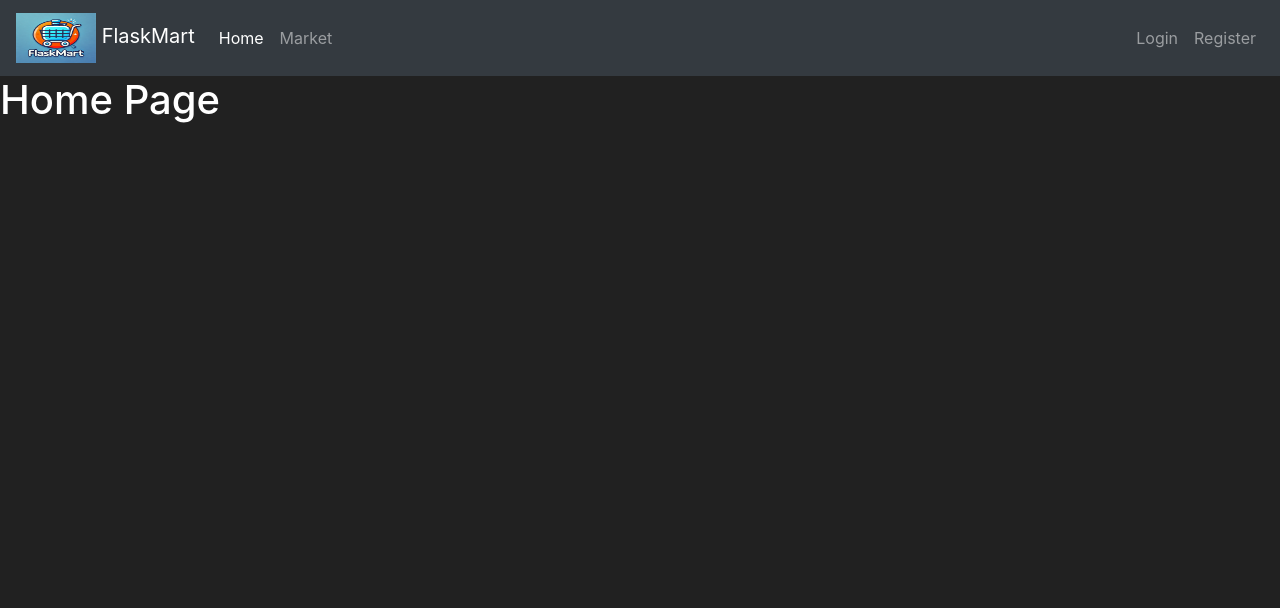
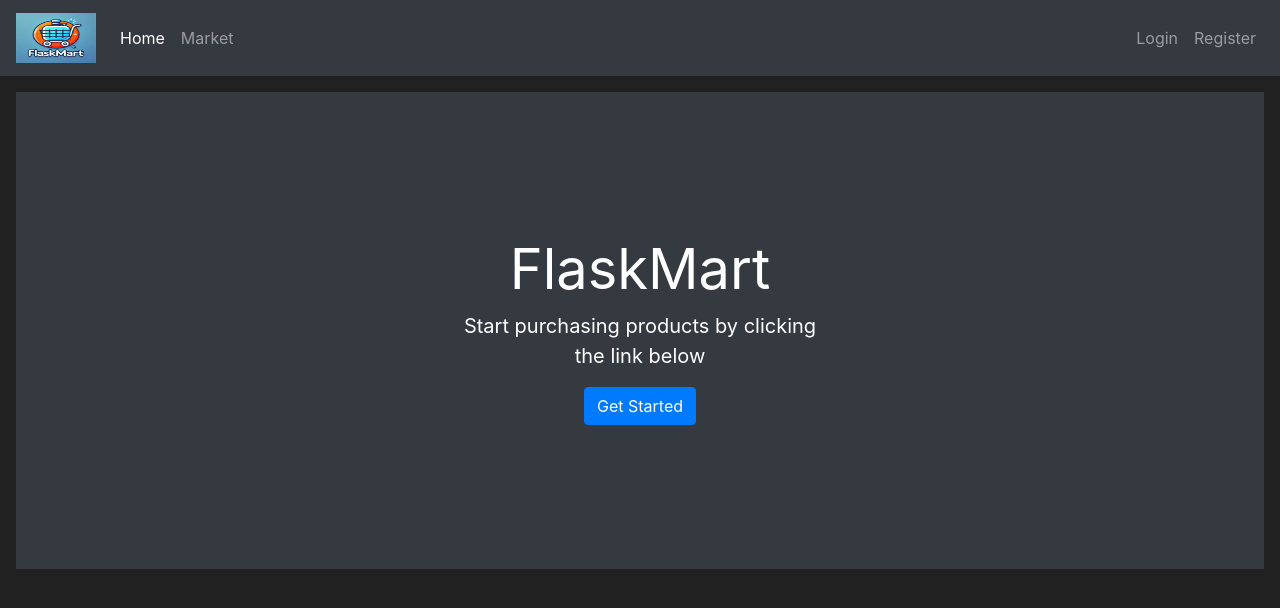
Before and after one commit to vijay12panwar/FlaskMart, a Flask app: page / in a window 1280 px wide. Shown: the top 608 px of the page. Run offline with Flask 3, Linux system fonts and the light colour scheme.

Commit message:
Improved login functionality and home page

```diff
--- a/market/__init__.py
+++ b/market/__init__.py
@@ -11,5 +11,7 @@ app.config['SECRET_KEY'] = SECRET_KEY
 db = SQLAlchemy(app)
 bcrypt = Bcrypt(app)
 login_manager = LoginManager(app)
+login_manager.login_view = "login_page"
+login_manager.login_message_category = "info"
 
 from market import routes
--- a/market/routes.py
+++ b/market/routes.py
@@ -2,7 +2,7 @@ from flask import render_template, redirect, url_for, flash
 from market import app, db
 from market.models import Item, User
 from market.forms import RegisterForm, LoginForm
-from flask_login import login_user, logout_user
+from flask_login import login_user, logout_user, login_required
 
 @app.route("/")
 @app.route("/home")
@@ -11,6 +11,7 @@ def home_page():
 
 
 @app.route("/market")
+@login_required
 def market_page():
     items = Item.query.all()
     return render_template("market.html", items=items)
@@ -25,6 +26,8 @@ def register_page():
                               password=register_form.password.data)
         db.session.add(user_to_create)
         db.session.commit()
+        login_user(user_to_create)
+        flash(f'Account Created Successfully! You are now logged in as {user_to_create.username}', category='success')
         return redirect(url_for('market_page'))
 
     if register_form.errors != {}:
--- a/market/templates/base.html
+++ b/market/templates/base.html
@@ -22,7 +22,7 @@
 
 
     <nav class="navbar navbar-expand-md navbar-dark bg-dark">
-        <a class="navbar-brand" href={{ url_for('home_page') }}><img class="navbar-logo" src="{{ url_for('static', filename='images/flask_mart_logo.png') }}" alt="FlaskMart Logo" height="50px" width="80px"> FlaskMart</a>
+        <a class="navbar-brand" href={{ url_for('home_page') }}><img class="navbar-logo" src="{{ url_for('static', filename='images/flask_mart_logo.png') }}" alt="FlaskMart Logo" height="50px" width="80px"></a>
 
         <button class="navbar-toggler" type="button" data-toggle="collapse" data-target="#navbarNav">
             <span class="navbar-toggler-icon"></span>
--- a/market/templates/home.html
+++ b/market/templates/home.html
@@ -1,9 +1,15 @@
 {% extends 'base.html' %}
-
 {% block title %}
-    Home Page
+    Welcome to FlaskMart
 {% endblock %}
-
 {% block content %}
-    <h1>Home Page</h1>
+    <div class="position-relative overflow-hidden p-3 p-md-5 m-md-3 text-center bg-dark" style="color:white">
+        <div class="col-md-5 p-lg-5 mx-auto my-5">
+            <h1 class="display-4 font-weight-normal">FlaskMart</h1>
+            <p class="lead font-weight-normal">Start purchasing products by clicking the link below</p>
+            <a class="btn btn-primary" href="{{ url_for('market_page') }}">Get Started</a>
+        </div>
+        <div class="product-device box-shadow d-none d-md-block"></div>
+        <div class="product-device product-device-2 box-shadow d-none d-md-block"></div>
+    </div>
 {% endblock %}
```
